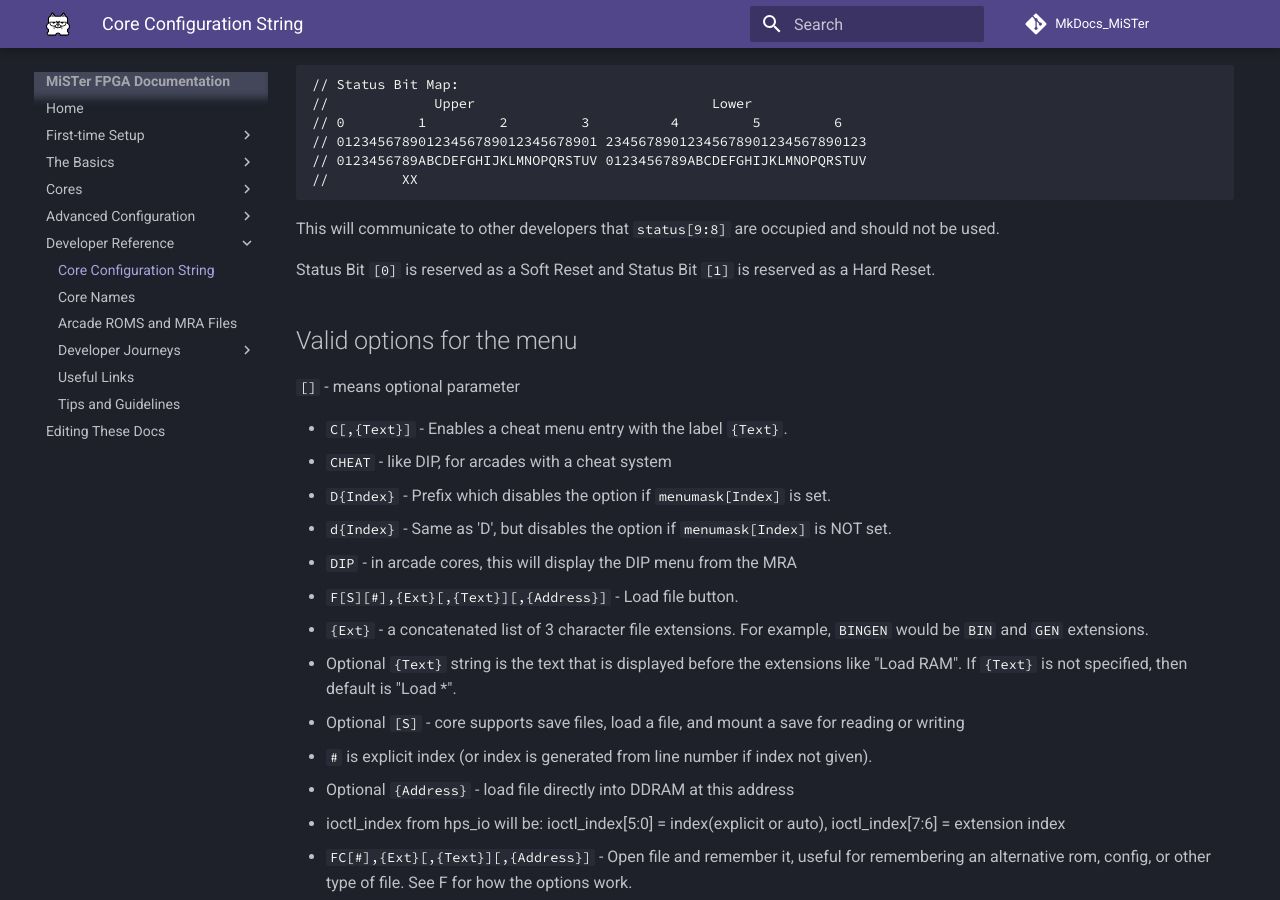
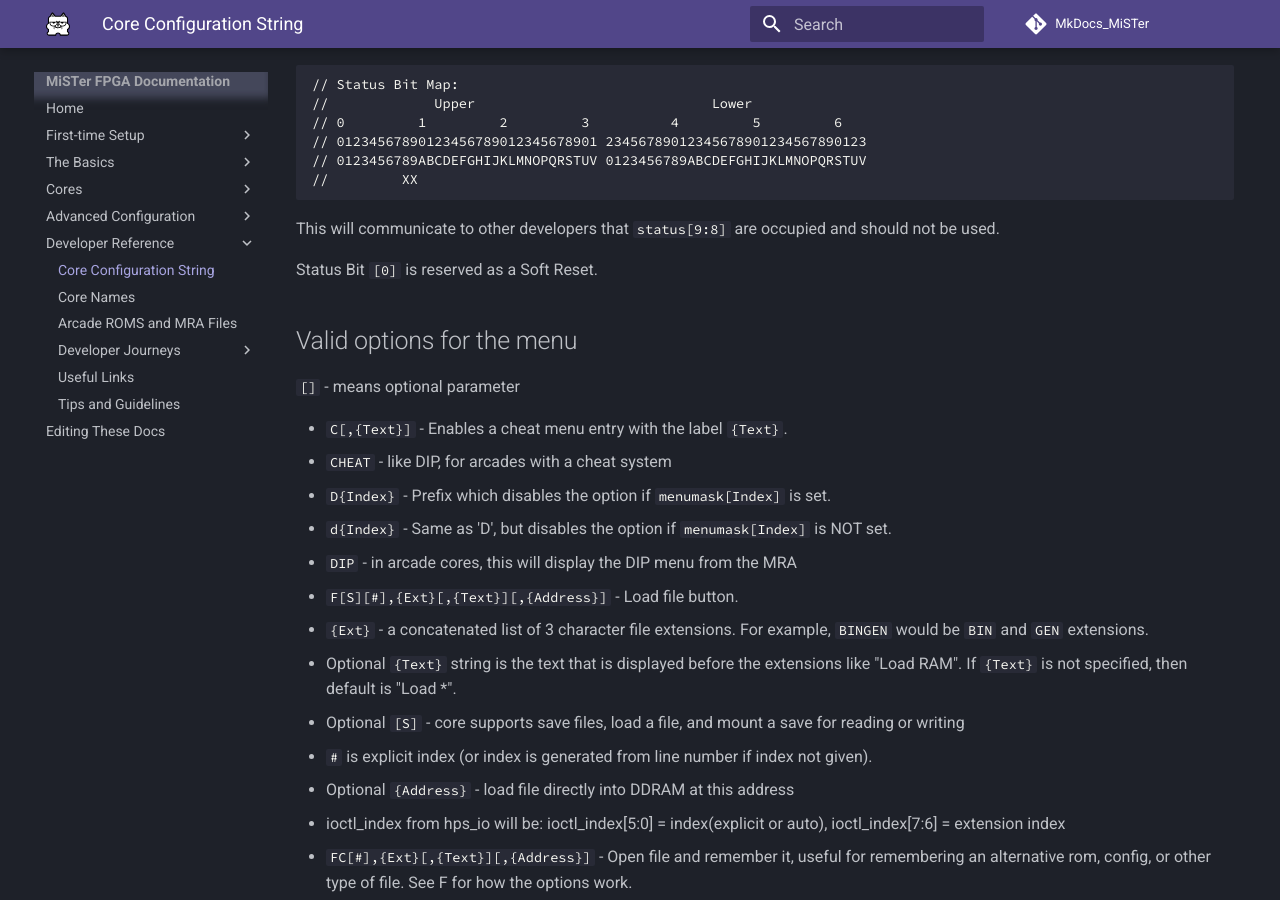
Before and after one commit to MiSTer-devel/MkDocs_MiSTer, an MkDocs documentation site: the page built from docs/developer/conf_str.md, in a window 1280 px wide and 900 px high, scrolled down 837 px. Built offline with MkDocs 1.6.1 and Material for MkDocs 9.7.7, drawn with Linux system fonts in a browser that asks for light colours; comment, search, counter and statistics services are not loaded.

Commit message:
fix mistake with status[1]

```diff
--- a/docs/developer/conf_str.md
+++ b/docs/developer/conf_str.md
@@ -39,7 +39,7 @@ If you add a status bit option like `O89` to the core configuration string, this
 
 This will communicate to other developers that `status[9:8]` are occupied and should not be used.
 
-Status Bit `[0]` is reserved as a Soft Reset and Status Bit `[1]` is reserved as a Hard Reset.
+Status Bit `[0]` is reserved as a Soft Reset.
 
 ## Valid options for the menu
 
```
